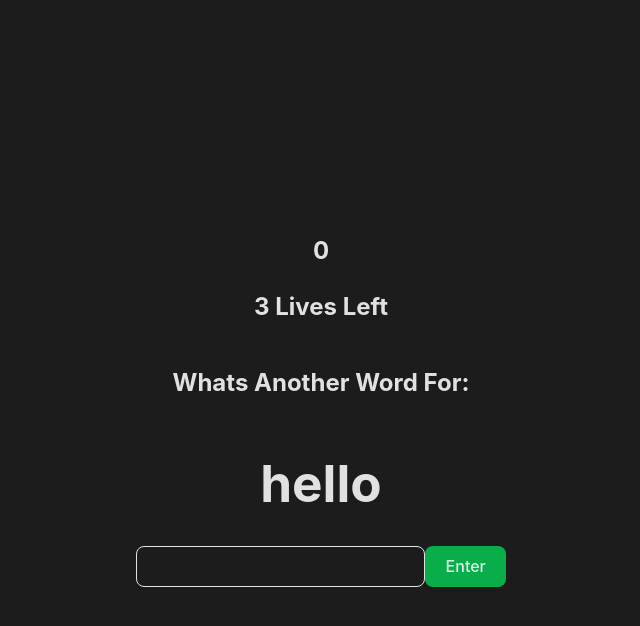
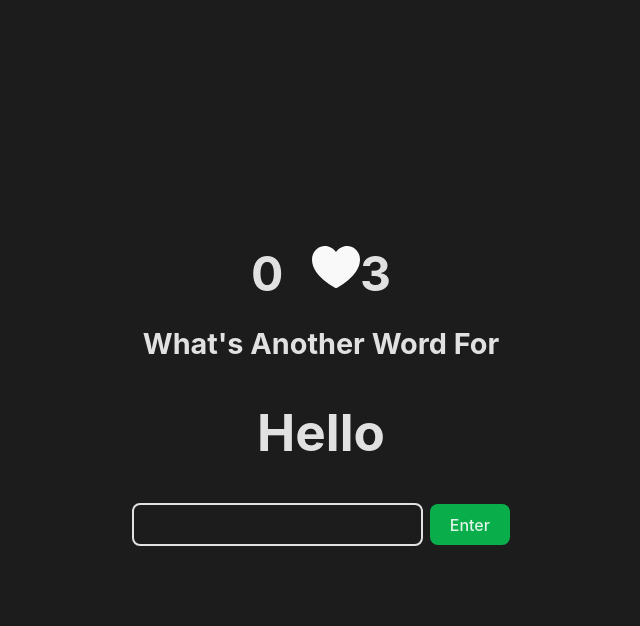
Before and after one commit to rnba12/synonymz, a React (Vite) app: page / in a window 1280 px wide. Both pictures are taken after a click on the button "Arcade". Shown: the top 626 px of the page, without its empty margins (319-959 px from the left). Built offline with nearby package versions, Linux system fonts and the light colour scheme.

Commit message:
style: game & result page

```diff
--- a/src/App.css
+++ b/src/App.css
@@ -29,3 +29,47 @@ nav {
   justify-content: center;
   gap: 0.4rem;
 }
+
+#game-data {
+  height: min-content;
+  font-size: 3rem;
+  font-weight: 700;
+  display: flex;
+  flex-direction: row;
+  align-items: center;
+  gap: 1.8rem;
+}
+
+#game-data svg {
+  height: 3rem;
+  width: 3rem;
+}
+
+#prompt {
+  font-size: 1.8rem;
+  font-weight: 700;
+  margin: 0.8rem 0;
+}
+
+#word {
+  font-size: 3.2rem;
+  font-weight: 700;
+  text-transform: capitalize;
+  margin: 1rem 0;
+}
+
+form {
+  margin: 1rem 0;
+}
+
+.score {
+  font-weight: 700;
+  font-size: 3rem;
+}
+
+
+
+.high-score {
+  font-size: 1.7rem;
+  margin-bottom: 1.5rem;
+}
--- /dev/null
+++ b/src/components/GameData.jsx
@@ -0,0 +1,19 @@
+function GameData({ score, lives, time, gameMode}) {
+    return (
+        <div id="game-data">
+            <div className="score">{score}</div>
+            {gameMode === "arcade" &&
+            <div>
+                <svg xmlns="http://www.w3.org/2000/svg" fill="currentColor" viewBox="0 0 16 16" width="16" height="16"><path d="M7.655 14.916v-.001h-.002l-.006-.003-.018-.01a22.066 22.066 0 0 1-3.744-2.584C2.045 10.731 0 8.35 0 5.5 0 2.836 2.086 1 4.25 1 5.797 1 7.153 1.802 8 3.02 8.847 1.802 10.203 1 11.75 1 13.914 1 16 2.836 16 5.5c0 2.85-2.044 5.231-3.886 6.818a22.094 22.094 0 0 1-3.433 2.414 7.152 7.152 0 0 1-.31.17l-.018.01-.008.004a.75.75 0 0 1-.69 0Z"></path></svg>
+                {lives}
+            </div>}
+            {gameMode === "timed" &&
+            <div>
+                <svg xmlns="http://www.w3.org/2000/svg" fill="currentColor" viewBox="0 0 16 16" width="16" height="16"><path d="M0 8a8 8 0 1 1 16 0A8 8 0 0 1 0 8Zm8.575-3.25a.825.825 0 1 0-1.65 0v3.5c0 .337.205.64.519.766l2.5 1a.825.825 0 0 0 .612-1.532l-1.981-.793Z"></path></svg>
+                {time}
+            </div>}
+        </div>
+     );
+}
+
+export default GameData;
--- a/src/index.css
+++ b/src/index.css
@@ -59,7 +59,7 @@ button:focus-visible {
 input[type="text"] {
   color: inherit;
   border-radius: 8px;
-  border: 1px solid rgba(255, 255, 255, 0.87);
+  border: 2px solid rgba(255, 255, 255, 0.87);
   padding: 0.6em 1.2em;
   font-size: 1em;
   font-weight: 500;
--- a/src/views/Game.jsx
+++ b/src/views/Game.jsx
@@ -1,6 +1,7 @@
 import { useEffect } from "react";
 import { useState } from "react";
 import data from '../data.json';
+import GameData from "../components/GameData";
 
 function Game({ view, gameMode, setFinalScore }) {
 
@@ -52,7 +53,7 @@ function Game({ view, gameMode, setFinalScore }) {
             if (gameMode == "arcade") setLives(lives - 1)
         }
         setTimeout(() => {
-        if (lives - 1 !== 0) {
+        if (lives - 1 !== 0 && time > 2) {
             setState("typing")
             newWord()
         }
@@ -72,17 +73,15 @@ function Game({ view, gameMode, setFinalScore }) {
 
     return (
         <>
-            <div>
-                <h2>{score}</h2>
-                {gameMode === "arcade" && <h2>{lives} Lives Left</h2>}
-                {gameMode === "timed" && <h2>{time}</h2>}
+           <GameData score={score} time={time} lives={lives} gameMode={gameMode}/>
+            <div id="prompt">
+                {state === "correct" && <span style={{color: "green"}}>Correct</span>}
+                {state === "wrong" && <span style={{color: "red"}}>Wrong</span>}
+                {state === "typing" && <span>What&apos;s Another Word For</span>}
+                {state === "time up" && <span style={{color: "red"}}>Times Up</span>}
             </div>
-            {state === "correct" && <h2 style={{color: "green"}}>Correct</h2>}
-            {state === "wrong" && <h2 style={{color: "red"}}>Wrong</h2>}
-            {state === "typing" && <h2>Whats Another Word For:</h2>}
-            {state === "time up" && <h2>Times Up</h2>}
-            <h1>{word.word}</h1>
-            <form onSubmit={handleSubmit} autoComplete="off">
+            <div id="word">{word.word}</div>
+            <form className="buttons" onSubmit={handleSubmit} autoComplete="off">
                 <input name="answer" type="text"  disabled={state !== "typing" || lives === 0} />
                 <button disabled={state !== "typing" || lives === 0}>Enter</button>
             </form>
--- a/src/views/Result.jsx
+++ b/src/views/Result.jsx
@@ -1,8 +1,9 @@
 function Result({ view, score }) {
     return (
         <>
-            <h1>Game Over</h1>
-            <div className="score">{score}</div>
+            <h1  style={{marginBottom: "0.7rem"}}>Game Over</h1>
+            <div className=" score final-score">{score}</div>
+            <div className="high-score">High Score: 4</div>
             <div className="buttons">
                 <button onClick={() => view("game")}>Play Again</button>
                 <button onClick={() => view("title")}>Change Mode</button>
--- a/src/views/Title.jsx
+++ b/src/views/Title.jsx
@@ -19,12 +19,11 @@ function Title({view, gameMode}) {
                 <>
                     <div id="logo">
                         <h1>Synonymz</h1>
-                        {/* <div>High Score: 3</div> */}
                     </div>
                     <div className="buttons">
                         <button onClick={() => startGame("arcade")}>Arcade</button>
                         <button onClick={() => startGame("timed")}>Timed</button>
-                        <button onClick={handleHowTo}>How to Play</button>
+                        <button onClick={handleHowTo}>How To Play</button>
                     </div>
                     <br />
                 <NavBar/>
```
